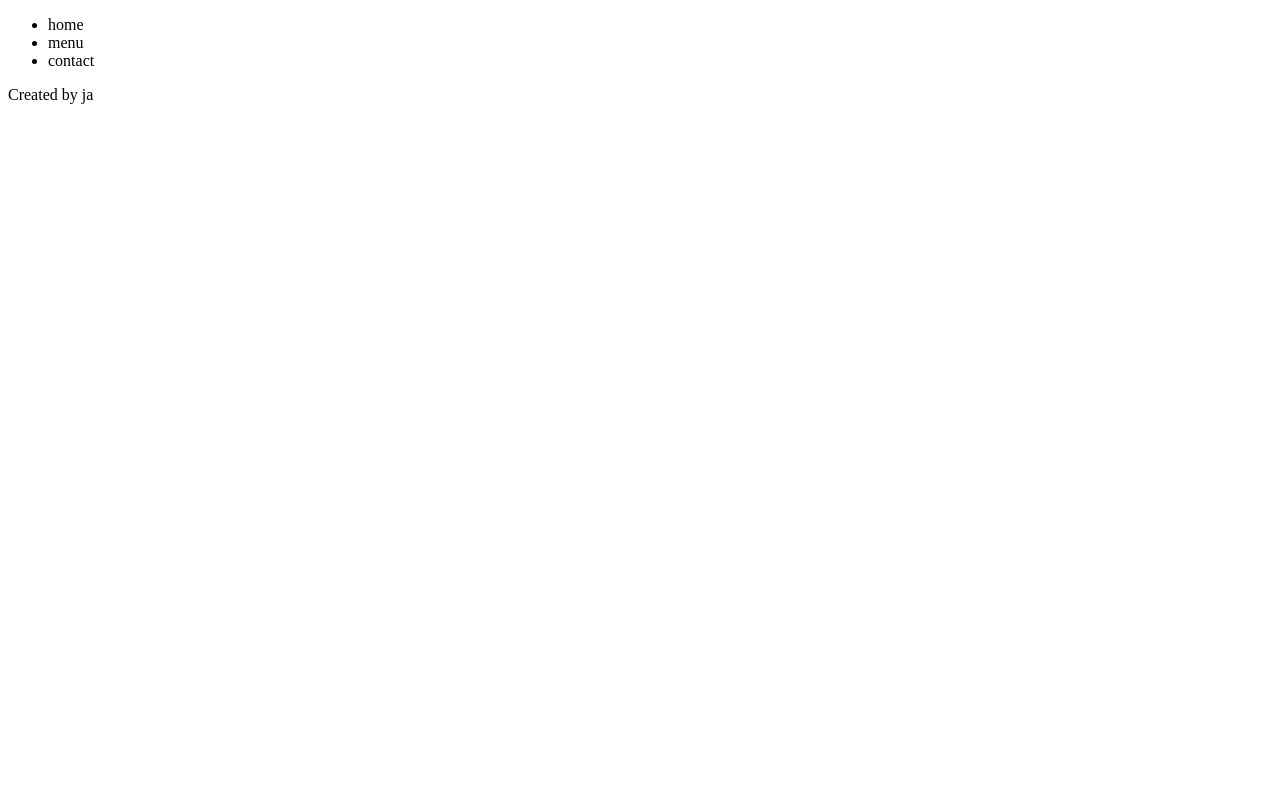
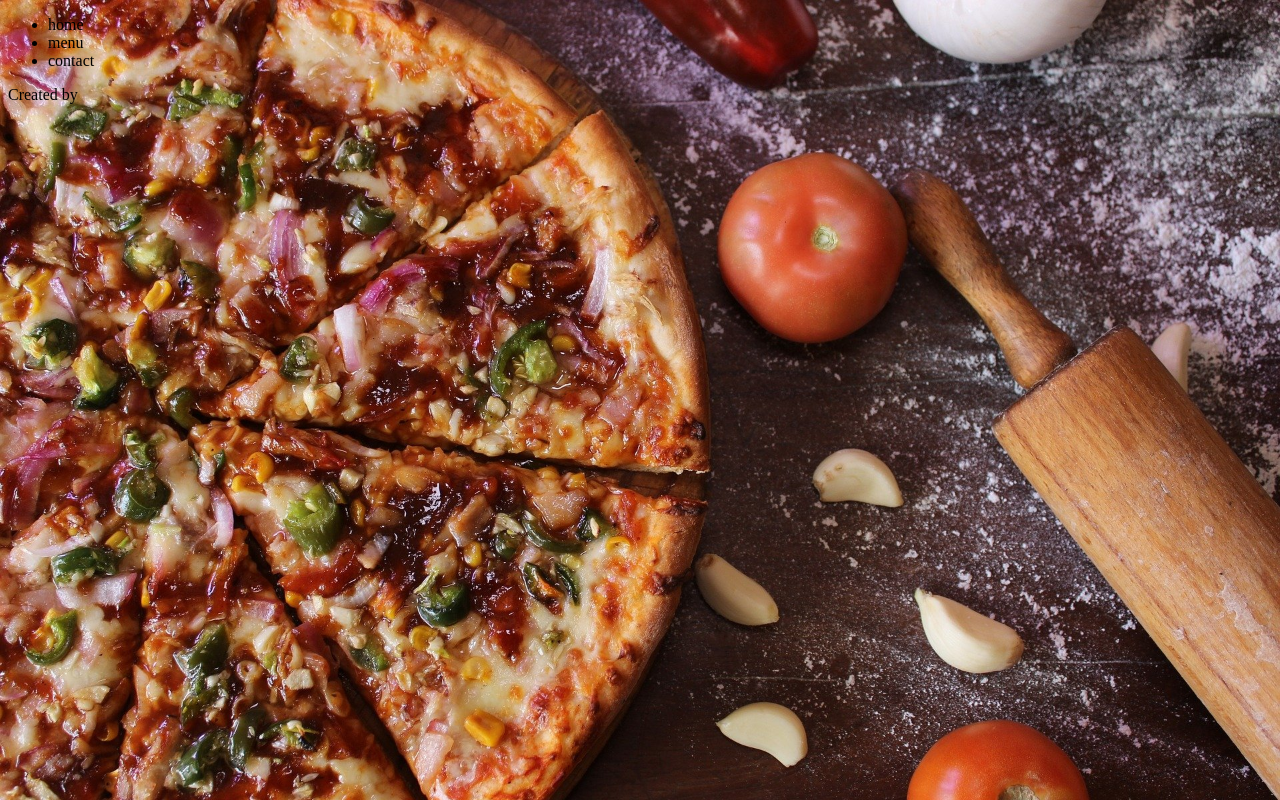
Before and after one commit to mdlugosz1/restaurant-page, a website built with webpack: page dist/index.html in a window 1280 px wide. Built offline with nearby package versions, Linux system fonts and the light colour scheme.

Commit message:
Added styles file and images

```diff
--- a/src/index.js
+++ b/src/index.js
@@ -25,7 +25,7 @@ function createNav() {
 
 function createFooter() {
     const footer = document.createElement('footer');
-    footer.textContent = 'Created by ja';
+    footer.textContent = 'Created by ';
     return footer;
 }
 
--- /dev/null
+++ b/src/styles/styles.css
@@ -0,0 +1,4 @@
+body {
+    background: no-repeat url('/src/images/food-3309418_1920.jpg');
+    background-size: cover;
+}
```
Also changed, not shown: dist/index.html, dist/main.js, src/images/food-3309418_1920.jpg (added), 1 other file.
